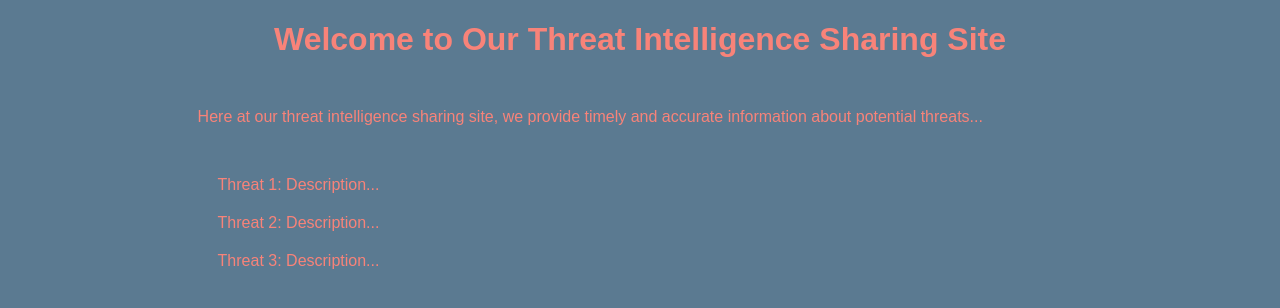
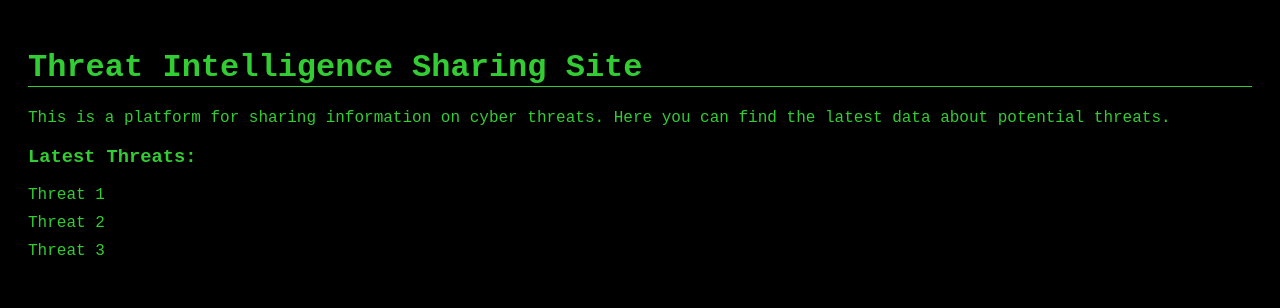
Before and after one commit to thevcisochad/test-pages, a plain HTML site: page index.html in a window 1280 px wide. Drawn offline with Linux system fonts and the light colour scheme.

Commit message:
Update index.html

```diff
--- a/index.html
+++ b/index.html
@@ -1,49 +1,45 @@
 <!DOCTYPE html>
 <html>
 <head>
+    <title>Threat Intelligence Sharing</title>
     <style>
         body {
-            background-color: #5B7A91; /* deep sea blue as approximation of "Coral Sea" */
-            color: #F88379; /* coral color for text */
-            font-family: Arial, sans-serif;
+          background-color: #000;
+          color: #32CD32;
+          font-family: 'Courier New', monospace;
+          padding: 20px;
         }
-
         h1 {
-            text-align: center;
-            margin-bottom: 50px;
+          border-bottom: 1px solid #32CD32;
         }
-
-        .blurb {
-            width: 70%;
-            margin: auto;
-            margin-bottom: 50px;
+        ul {
+          list-style-type: none;
+          padding: 0;
         }
-
-        .data-list {
-            width: 70%;
-            margin: auto;
-            list-style-type: none;
-        }
-
-        .data-list li {
-            margin-bottom: 20px;
+        li {
+          margin-bottom: 10px;
         }
     </style>
 </head>
 <body>
-    <header>
-        <h1>Welcome to Our Threat Intelligence Sharing Site</h1>
-    </header>
-    <section class="blurb">
-        <p>Here at our threat intelligence sharing site, we provide timely and accurate information about potential threats...</p>
-    </section>
-    <section>
-        <ul class="data-list">
-            <li>Threat 1: Description...</li>
-            <li>Threat 2: Description...</li>
-            <li>Threat 3: Description...</li>
-            <!-- Add more list items as needed -->
-        </ul>
-    </section>
+    <h1>Threat Intelligence Sharing Site</h1>
+    <p>This is a platform for sharing information on cyber threats. Here you can find the latest data about potential threats.</p>
+    <h3>Latest Threats:</h3>
+    <ul id="threat-list">
+        <!-- Threats will be populated here by JavaScript -->
+    </ul>
+    <script>
+        fetch('threats.txt')
+        .then(response => response.text())
+        .then(data => {
+            const threats = data.split('\n');
+            const listElement = document.getElementById('threat-list');
+            threats.forEach(threat => {
+                const listItem = document.createElement('li');
+                listItem.textContent = threat;
+                listElement.appendChild(listItem);
+            });
+        });
+    </script>
 </body>
 </html>
```
